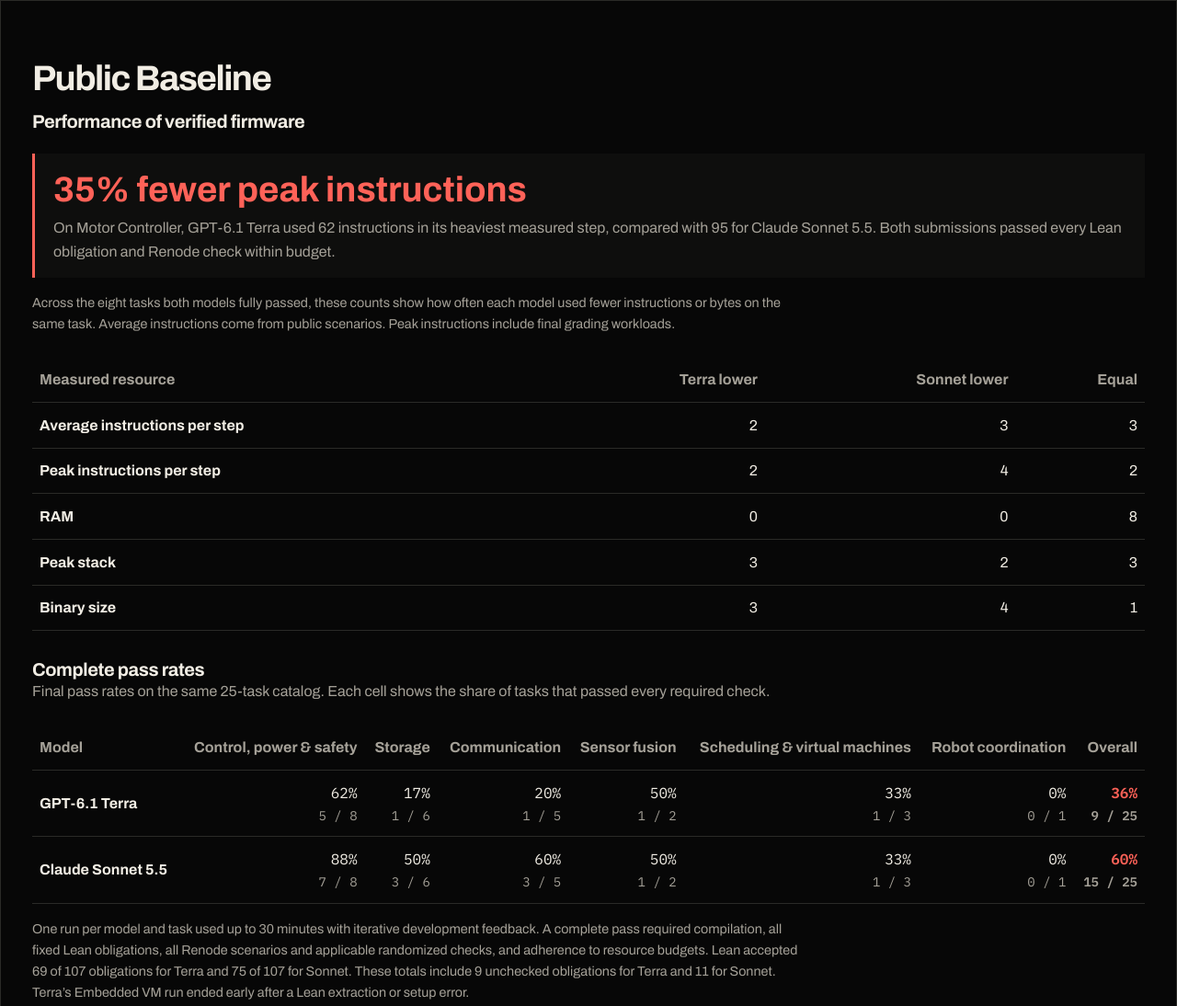
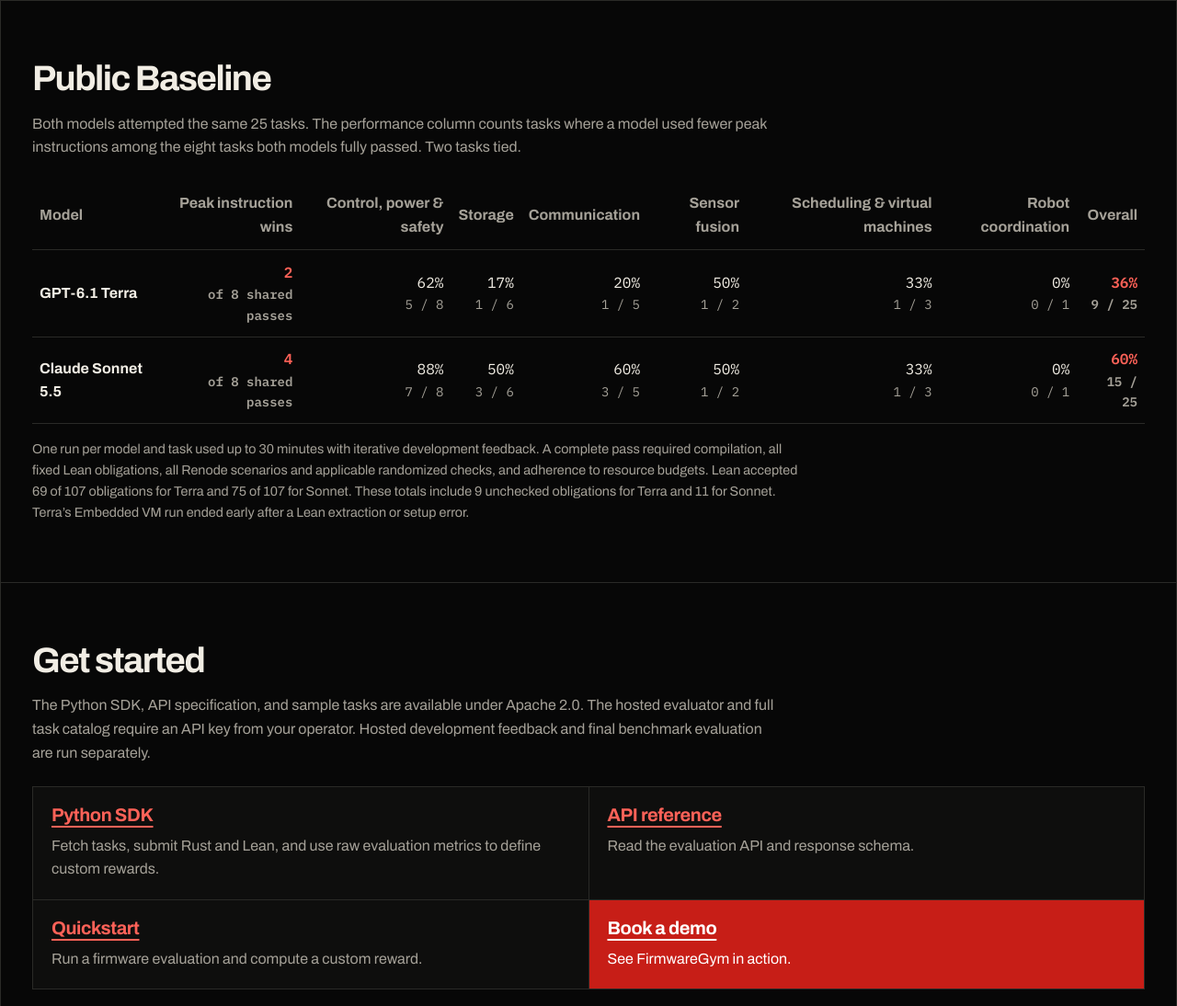
Before and after one commit to h5i-dev/FirmwareGym-Public, a plain HTML site: page docs/index.html in a window 1280 px wide. Shown: the part 1699-2793 px from the top of the page at 92% size. Drawn offline with Linux system fonts and the light colour scheme.

Commit message:
Show peak instruction wins in the public baseline table

```diff
--- a/docs/index.html
+++ b/docs/index.html
@@ -163,11 +163,6 @@
     .demo-card a:focus-visible { outline-color: #fff; }
     .table-scroll { margin-top: 1.5rem; overflow-x: auto; }
     table { width: 100%; min-width: 55rem; border-collapse: collapse; text-align: left; }
-    .performance-example { margin-top: 1.5rem; padding: 1rem 1.25rem; border-left: 3px solid var(--accent); background: var(--panel); }
-    .performance-example strong { display: block; color: var(--accent); font-size: clamp(1.5rem, 4vw, 2.4rem); line-height: 1.2; }
-    .performance-example p { margin-top: .4rem; }
-    .performance-table { min-width: 30rem; }
-    .baseline-subheading { margin-top: 2rem; }
     th, td { border-bottom: 1px solid var(--line); padding: .72rem .5rem; }
     thead { color: var(--muted); }
     td:nth-child(n+2), thead th:nth-child(n+2) { text-align: right; }
@@ -265,38 +260,13 @@
 
     <section id="results">
       <h2 id="baseline">Public Baseline</h2>
-      <h3 id="baseline-performance">Performance of verified firmware</h3>
-      <div class="performance-example">
-        <strong>35% fewer peak instructions</strong>
-        <p>On Motor Controller, GPT-6.1 Terra used 62 instructions in its heaviest measured step, compared with 95 for Claude Sonnet 5.5. Both submissions passed every Lean obligation and Renode check within budget.</p>
-      </div>
-      <p class="note" id="performance-method">Across the eight tasks both models fully passed, these counts show how often each model used fewer instructions or bytes on the same task. Average instructions come from public scenarios. Peak instructions include final grading workloads.</p>
-      <div class="table-scroll" role="region" aria-label="Performance on tasks both models passed" tabindex="0">
-        <table class="performance-table" aria-labelledby="baseline-performance" aria-describedby="performance-method">
-          <thead>
-            <tr>
-              <th scope="col">Measured resource</th>
-              <th scope="col">Terra lower</th>
-              <th scope="col">Sonnet lower</th>
-              <th scope="col">Equal</th>
-            </tr>
-          </thead>
-          <tbody>
-            <tr><th scope="row">Average instructions per step</th><td>2</td><td>3</td><td>3</td></tr>
-            <tr><th scope="row">Peak instructions per step</th><td>2</td><td>4</td><td>2</td></tr>
-            <tr><th scope="row">RAM</th><td>0</td><td>0</td><td>8</td></tr>
-            <tr><th scope="row">Peak stack</th><td>3</td><td>2</td><td>3</td></tr>
-            <tr><th scope="row">Binary size</th><td>3</td><td>4</td><td>1</td></tr>
-          </tbody>
-        </table>
-      </div>
-      <h3 class="baseline-subheading" id="baseline-correctness">Complete pass rates</h3>
-      <p class="intro">Final pass rates on the same 25-task catalog. Each cell shows the share of tasks that passed every required check.</p>
-      <div class="table-scroll" role="region" aria-label="Baseline results by model and domain" tabindex="0">
-        <table aria-labelledby="baseline-correctness" aria-describedby="method">
+      <p class="intro">Both models attempted the same 25 tasks. The performance column counts tasks where a model used fewer peak instructions among the eight tasks both models fully passed. Two tasks tied.</p>
+      <div class="table-scroll" role="region" aria-label="Baseline performance and pass rates by model" tabindex="0">
+        <table aria-labelledby="baseline" aria-describedby="method">
           <thead>
             <tr>
               <th scope="col">Model</th>
+              <th scope="col">Peak instruction wins</th>
               <th scope="col">Control, power &amp; safety</th>
               <th scope="col">Storage</th>
               <th scope="col">Communication</th>
@@ -309,6 +279,7 @@
           <tbody>
             <tr>
               <th scope="row">GPT-6.1 Terra</th>
+              <td class="rate overall">2 <span>of 8 shared passes</span></td>
               <td class="rate">62% <span>5 / 8</span></td>
               <td class="rate">17% <span>1 / 6</span></td>
               <td class="rate">20% <span>1 / 5</span></td>
@@ -319,6 +290,7 @@
             </tr>
             <tr>
               <th scope="row">Claude Sonnet 5.5</th>
+              <td class="rate overall">4 <span>of 8 shared passes</span></td>
               <td class="rate">88% <span>7 / 8</span></td>
               <td class="rate">50% <span>3 / 6</span></td>
               <td class="rate">60% <span>3 / 5</span></td>
```
